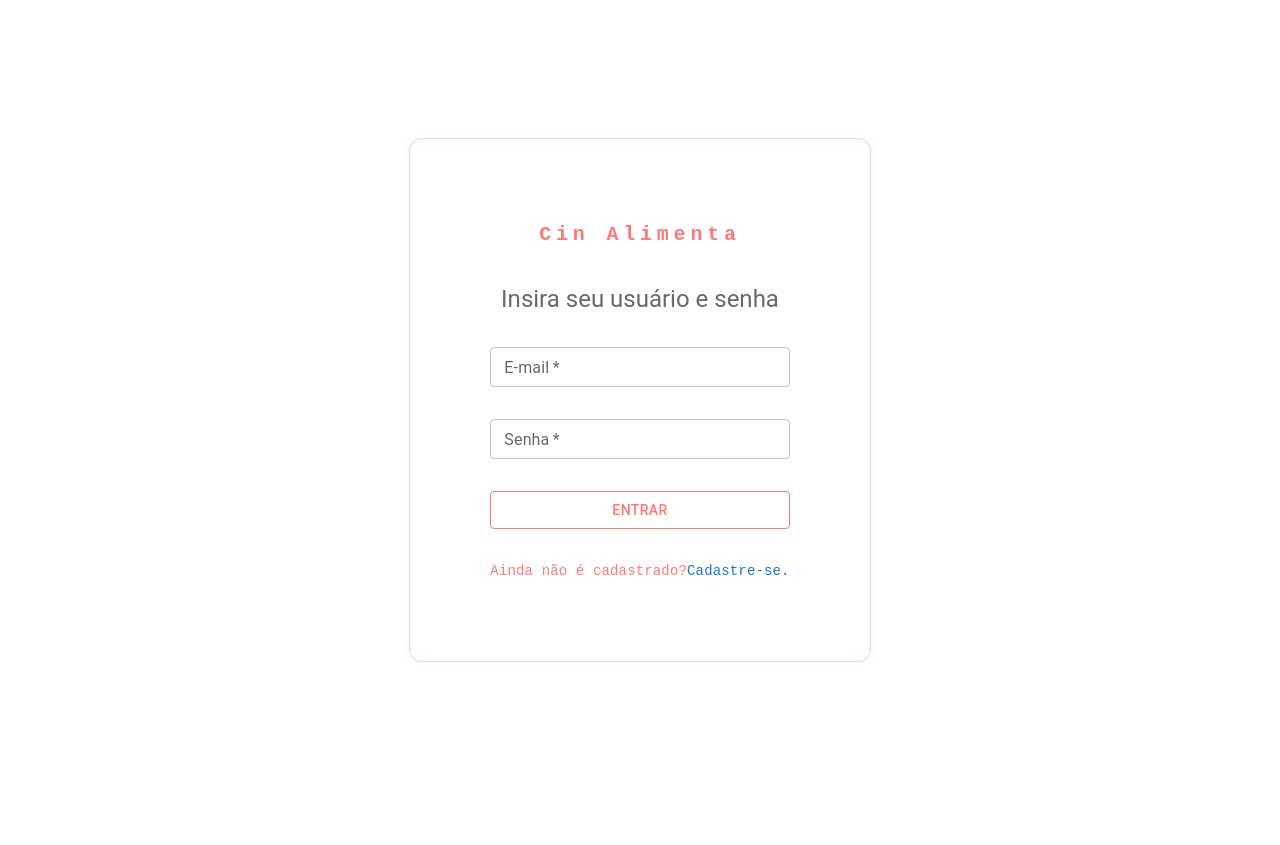
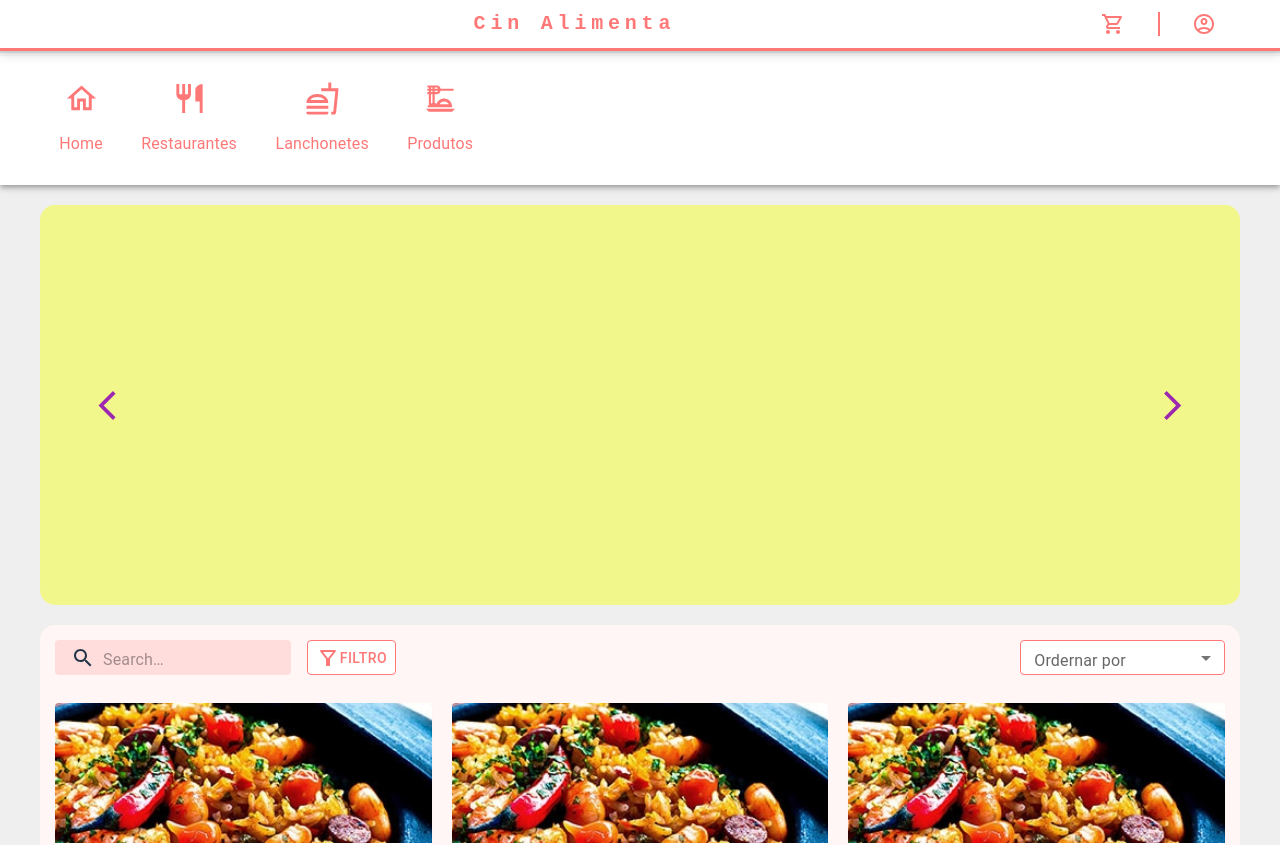
Before and after one commit to unicorniohitech/cin-alimenta, a React (Vite) app: page / in a window 1280 px wide. Shown: the top 845 px of the page. Before the commit the page ends 800 px from the top, so only its background shows below. Built offline with nearby package versions, Linux system fonts and the light colour scheme.

Commit message:
feat: config react-router-dom and queryClient

```diff
--- a/package.json
+++ b/package.json
@@ -15,18 +15,20 @@
     "@mui/icons-material": "^5.11.0",
     "@mui/material": "^5.11.14",
     "@mui/styled-engine-sc": "^5.11.11",
+    "@tanstack/react-query": "^4.28.0",
     "@types/node": "^18.14.1",
     "axios": "^1.3.2",
     "react": "^18.2.0",
     "react-dom": "^18.2.0",
-    "react-hook-form": "^7.43.9",
-    "react-router-dom": "^6.8.1",
+    "react-hook-form": "^7.41.0",
+    "react-router-dom": "^5.2.0",
     "vite": "^4.1.4",
     "yup": "^1.0.2"
   },
   "devDependencies": {
     "@types/react": "^18.0.27",
     "@types/react-dom": "^18.0.10",
+    "@types/react-router-dom": "^5.3.3",
     "@types/styled-components": "^5.1.26",
     "@typescript-eslint/eslint-plugin": "^5.52.0",
     "@typescript-eslint/parser": "^5.52.0",
--- a/src/main.tsx
+++ b/src/main.tsx
@@ -1,15 +1,19 @@
 import React from 'react'
 
-import ReactDOM from 'react-dom/client'
+import ReactDOM from 'react-dom'
 
-// import App from './App'
-// import Home from './pages/Home'
-import SignIn from './pages/SignIn'
+import { QueryClientProvider, QueryClient } from '@tanstack/react-query'
+
 import './index.css'
+import Routes from './routes'
 
-ReactDOM.createRoot(document.getElementById('root') as HTMLElement).render(
+const queryClient = new QueryClient()
+
+ReactDOM.render(
   <React.StrictMode>
-    <SignIn />
-    {/* <Home /> */}
+    <QueryClientProvider client={queryClient}>
+      <Routes />
+    </QueryClientProvider>
   </React.StrictMode>,
+  document.getElementById('root'),
 )
--- a/src/pages/SignIn/index.tsx
+++ b/src/pages/SignIn/index.tsx
@@ -1,10 +1,12 @@
 import React from 'react'
 
 import { useForm } from 'react-hook-form'
+import { useHistory } from 'react-router-dom'
 import * as yup from 'yup'
 
 import { yupResolver } from '@hookform/resolvers/yup'
 import { TextField, Typography, Link } from '@mui/material'
+import { ROUTES } from '@/routes/routes.ENUM'
 
 import * as S from './styles'
 
@@ -13,6 +15,7 @@ interface SignIn {
   password: string
 }
 const SignIn = () => {
+  const history = useHistory()
   const schema = yup.object({
     email: yup.string().email().required(),
     password: yup.string().min(8).max(32).required(),
@@ -29,6 +32,7 @@ const SignIn = () => {
   const onSubmitHandler = (data: SignIn) => {
     console.log(data)
     reset()
+    history.push(ROUTES.HOME)
   }
 
   return (
--- /dev/null
+++ b/src/routes/index.tsx
@@ -0,0 +1,18 @@
+import React from 'react'
+
+import { Switch, Route, BrowserRouter } from 'react-router-dom'
+
+import Home from '@/pages/Home'
+import SignIn from '@/pages/SignIn'
+
+import { ROUTES } from './routes.ENUM'
+
+const Routes = () => (
+  <BrowserRouter>
+    <Switch>
+      <Route exact component={Home} path={ROUTES.HOME} />
+      <Route exact component={SignIn} path={ROUTES.SIGNIN} />
+    </Switch>
+  </BrowserRouter>
+)
+export default Routes
--- /dev/null
+++ b/src/routes/routes.ENUM.ts
@@ -0,0 +1,5 @@
+export enum ROUTES {
+  HOME = '/',
+  SIGNIN = '/signin',
+  SIGNUP = '/signup',
+}
```
Also changed, not shown: 1 other file (tests, documents, lock files or other folders).
